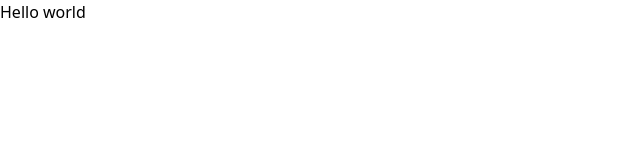
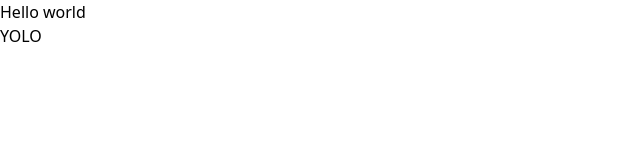
Before and after one commit to rachitm99/rainbowcraft_site, a Next.js app: page /homePage in a window 1280 px wide. Shown: the top 160 px of the page, without its empty margins (0-640 px from the left). Built offline with nearby package versions, Linux system fonts and the light colour scheme.

Commit message:
Update homePage.js

```diff
--- a/pages/homePage.js
+++ b/pages/homePage.js
@@ -5,6 +5,7 @@ function HomePage() {
     return (
         <div>
             <h1>Hello world</h1>
+        <h1>YOLO</h1>
         </div>
     )
 }
```
